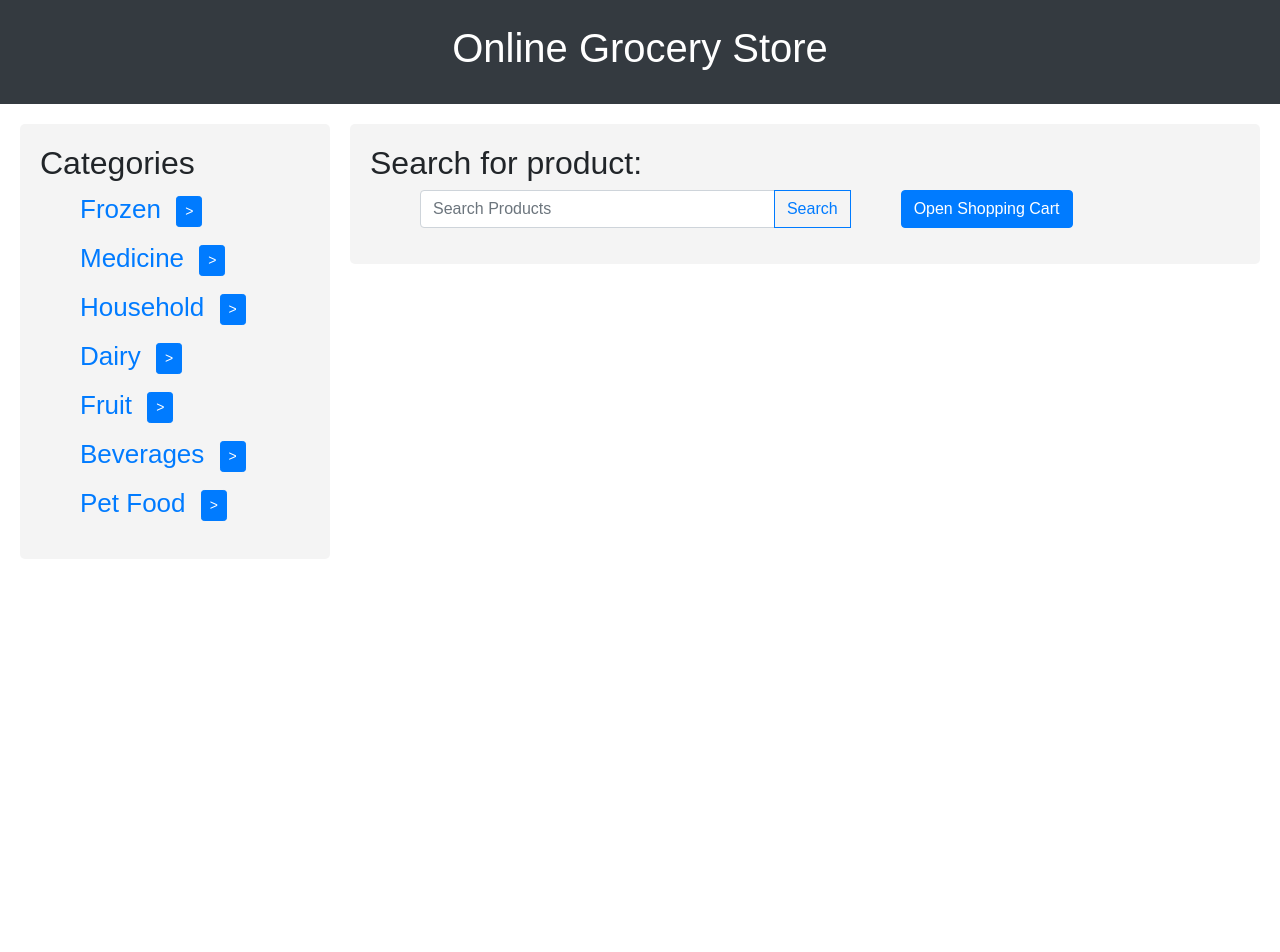
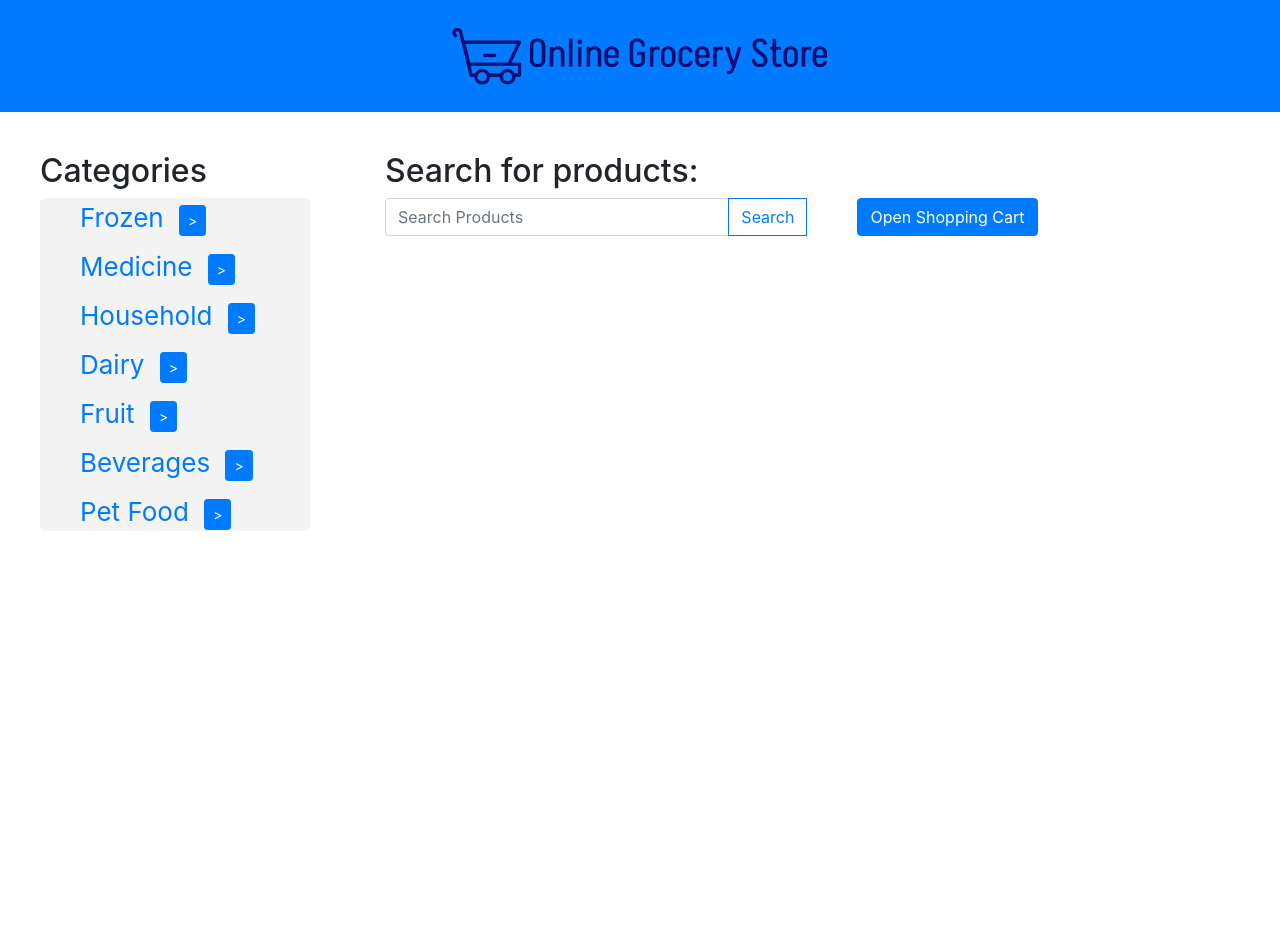
Before and after one commit to AfizM/Online-Grocery-Store, a PHP site: page / in a window 1280 px wide. Before the commit the page ends 522 px from the top, so only its background shows below. Run offline with PHP 8.4, Linux system fonts and the light colour scheme; data that the repository does not hold is empty.

Commit message:
Updated UI

```diff
--- a/index.css
+++ b/index.css
@@ -1,8 +1,13 @@
 body {
-  font-family: Arial, sans-serif;
   margin: 0;
   padding: 0;
   font-size: 26px;
+}
+
+header{
+  display: flex;
+  flex-direction: row;
+  justify-content: center;
 }
 .catcontainer {
   display: flex;
@@ -25,19 +30,30 @@ body {
 }
 
 .categories {
-  list-style: none;
+
   margin: 0;
   padding: 20px;
   margin-right: 20px;
+  /* background-color: #f4f4f4;
+  border-radius: 5px; */
+  max-height: 100%;
+  width: 25%;
+  height: 100vh;
+}
+
+ul{
   background-color: #f4f4f4;
   border-radius: 5px;
-  max-height: 100%;
-  width: 25%;
+
+}
+
+.category-item{
+  font-size: 20px;
 }
 .main-content {
   padding: 20px;
-  background-color: #f4f4f4;
-  border-radius: 5px;
+  /* background-color: #f4f4f4;
+  border-radius: 5px; */
   flex-grow: 3;
   height: 100%;
 }
@@ -57,26 +73,22 @@ body {
   margin-left: 50px;
 }
 
-/* .card {
-  width: 20%;
-}
-.cards {
-  display: flex;
-  flex-direction: row;
-  flex-wrap: wrap;
-  gap: 20px;
-} */
 
 .cardBorder {
   border-color: black;
   border-style: solid;
 }
 
-img {
-  width: 260px;
+
+.card-img{
   height: 240px;
   object-fit: scale-down;
 }
+.card-img-top{
+  height: 240px;
+  object-fit: scale-down;
+}
+
 
 .card-text {
   font-size: 17px;
@@ -97,6 +109,14 @@ img {
   flex-direction: column; /* Stack elements vertically */
   /* width: 20%; */
 }
+
+.card:hover {
+  background-color: #f0f0f0; /* Change background color */
+  color: #333; /* Change text color */
+}
+
+
+
 
 .card-body {
   display: flex;
@@ -126,13 +146,11 @@ img {
 }
 
 .input-group {
-  margin-left: 50px;
+  margin-left: 45px;
   margin-bottom: 25px;
 }
-.card-modal-img {
-  width: 200px;
-  height: 240px;
-  object-fit: scale-down;
+.search-bar{
+  margin-left: 15px;
 }
 
 #cartItemsContainer {
@@ -148,3 +166,7 @@ img {
   justify-content: center;
   align-items: center;
 }
+
+.search-title {
+  margin-left: 15px;
+}
--- a/index.js
+++ b/index.js
@@ -83,7 +83,7 @@ function getCartItems() {
             $('#cartItemsContainer').empty();
             response.forEach(function(item) {
                 var cardHtml = '<div class="card mb-3">';
-                cardHtml += '<img src="img/' + item.productImage + '" class="card-img-top" alt="' + item.productName + '">';
+                cardHtml += '<img src="img/' + item.productImage + '" class="card-img-top " alt="' + item.productName + '">';
                 cardHtml += '<div class="card-body">';
                 cardHtml += '<h5 class="card-title">' + item.productName + '</h5>';
                 cardHtml += '<p class="card-text"><strong>Price: </strong>$' + item.productPrice + '</p>';
--- a/index.php
+++ b/index.php
@@ -8,11 +8,12 @@
       <link rel="stylesheet" href="index.css" />
    </head>
    <body>
-      <header class="bg-dark text-white py-4">
-         <div class="text-center">
-            <h1>Online Grocery Store</h1>
-         </div>
-      </header>
+   <header class="bg-primary text-white py-3">
+    <div class="container">
+        <img src="img/logo1.png" alt="Logo" class="img-fluid" style="height: 80px; display: block; margin: 0 auto;">
+    </div>
+</header>
+
       <!-- Categories -->
       <div class="catcontainer">
       <div class="categories">
@@ -97,8 +98,8 @@
       </div>
       <!-- Main content area -->
       <div class="main-content">
-         <h2>Search for product:</h2>
-         <div class="input-group mb-3">
+         <h2 class="search-title">Search for products:</h2>
+         <div class="input-group mb-3 search-bar">
             <input type="text" class="form-control" id="searchInput" placeholder="Search Products" aria-label="Search Products" aria-describedby="button-addon2" />
             <div class="input-group-append">
                <button class="btn btn-outline-primary" type="button" id="searchButton"> Search </button>
```
Also changed, not shown: confirmation.php (+35 -20 lines), deliveryformpage.js (+27 -11 lines), deliveryformpage.php (+5 -5 lines), favicon.ico (deleted), img/fish500g.jpg (deleted), img/hamburger.jpg (deleted), img/logo.png (added), img/logo1.png (added), img/logo2.png (added).
